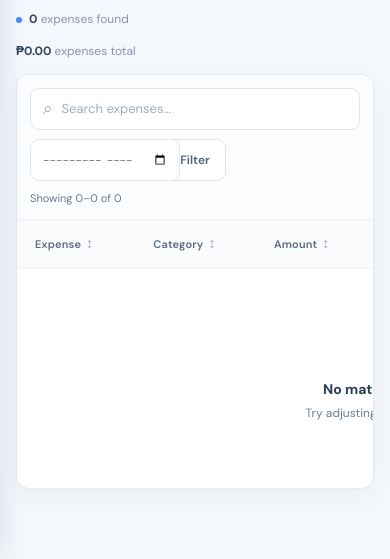
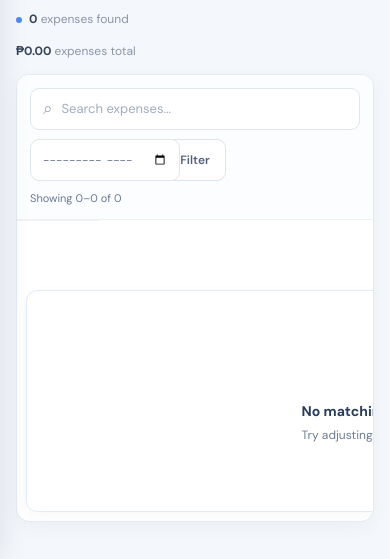
Before and after one commit to NicoleAndrea1010/rampadmin, a Flask app: page /expenses in a window 390 px wide. Shown: the part 377-936 px from the top of the page. Run offline with Flask 3, Linux system fonts and the light colour scheme; data comes from the database, SQL or seed files in the repository; data that the repository does not hold is empty.

Commit message:
Polish responsive admin records UI
Co-authored-by: Copilot <223556219+Copilot@users.noreply.github.com>

```diff
--- a/static/polish.css
+++ b/static/polish.css
@@ -282,6 +282,198 @@ form[aria-busy="true"] { cursor: progress; }
 .search-empty strong { color: var(--text-strong); font-size: 13px; }
 .search-empty small { color: var(--text-muted); font-size: 11px; }
 
+.dashboard-heading {
+  position: relative;
+  padding: 4px 0 22px;
+  border-bottom: 1px solid #e6ecf4;
+}
+.dashboard-heading h1::before {
+  margin-bottom: 7px;
+  display: block;
+  color: #7487a2;
+  content: "PORTFOLIO OVERVIEW";
+  font: 700 10px "DM Sans", sans-serif;
+  letter-spacing: .13em;
+}
+.dashboard-heading .page-subtitle { max-width: 560px; }
+.dashboard-heading > .button { box-shadow: 0 6px 16px rgba(40, 111, 227, .2); }
+.dashboard-stats { gap: 14px; }
+.dashboard-stats .stat-card {
+  isolation: isolate;
+  min-height: 138px;
+  padding: 20px 21px;
+  background: linear-gradient(145deg, #fff 0%, #fff 72%, #f7faff 100%);
+  transition: transform .18s ease, border-color .18s ease, box-shadow .18s ease;
+}
+.dashboard-stats .stat-card::after {
+  position: absolute;
+  z-index: -1;
+  right: -24px;
+  bottom: -34px;
+  width: 110px;
+  height: 110px;
+  border: 1px solid rgba(69, 127, 218, .09);
+  border-radius: 50%;
+  content: "";
+}
+.dashboard-stats .stat-card:nth-child(4n + 2)::after { border-color: rgba(130, 102, 206, .1); }
+.dashboard-stats .stat-card:nth-child(4n + 3)::after { border-color: rgba(30, 151, 110, .1); }
+.dashboard-stats .stat-card:nth-child(4n)::after { border-color: rgba(213, 144, 48, .12); }
+.dashboard-stats .stat-card:hover {
+  transform: translateY(-3px);
+  border-color: #cddcf1;
+  box-shadow: 0 12px 26px rgba(31, 64, 112, .09);
+}
+.dashboard-stats .stat-value { font-variant-numeric: tabular-nums; }
+.dashboard-lower-grid { gap: 18px; }
+.follow-up-panel, .activity-summary { box-shadow: 0 3px 14px rgba(25, 43, 70, .035); }
+.follow-up-panel .panel-header, .activity-summary .panel-header { padding-top: 21px; }
+.attention-row { border-radius: 8px; }
+.attention-row:hover { background: #f7faff; }
+.activity-summary-row { padding: 5px 8px; margin: 0 -8px; border-radius: 8px; }
+.activity-summary-row:hover { background: #f7faff; }
+
+.unit-status-strip { box-shadow: 0 3px 14px rgba(25, 43, 70, .025); }
+.unit-status-strip a { min-height: 36px; border: 1px solid #e8edf4; background: #fbfcfe; }
+.unit-status-strip a:hover { border-color: #d3e2f8; }
+.data-panel { box-shadow: 0 5px 20px rgba(25, 43, 70, .04); }
+.table-search:focus-within, .filter-select:focus-within {
+  border-color: #83aef0;
+  box-shadow: 0 0 0 3px rgba(52, 120, 236, .09);
+}
+.filter-toolbar { background: linear-gradient(180deg, #fff, #fcfdff); }
+.count-chip { min-height: 34px; display: inline-flex; align-items: center; }
+.count-chip:hover { background: #f5f8fc; }
+.data-table td { vertical-align: middle; }
+.records-pagination { justify-content: center; }
+.records-pagination > span { min-width: 100px; text-align: center; }
+
+@media (max-width: 760px) {
+  .dashboard-heading {
+    align-items: flex-start;
+    padding-bottom: 17px;
+  }
+  .dashboard-heading h1::before { font-size: 9px; }
+  .dashboard-heading .button { align-self: flex-end; }
+  .dashboard-stats { gap: 11px; }
+  .dashboard-stats .stat-card {
+    min-height: 124px;
+    padding: 16px;
+  }
+  .dashboard-stats .stat-value { margin-top: 10px; }
+  .dashboard-lower-grid { gap: 12px; }
+}
+
+@media (max-width: 640px) {
+  .table-scroll { overflow: visible; }
+  .data-table {
+    width: 100%;
+    min-width: 0;
+    display: block;
+    white-space: normal;
+  }
+  .data-table thead {
+    position: absolute;
+    width: 1px;
+    height: 1px;
+    padding: 0;
+    overflow: hidden;
+    clip: rect(0, 0, 0, 0);
+    white-space: nowrap;
+    clip-path: inset(50%);
+    border: 0;
+  }
+  .data-table tbody {
+    display: grid;
+    gap: 11px;
+    padding: 12px;
+  }
+  .data-table tbody tr {
+    display: grid;
+    overflow: hidden;
+    border: 1px solid #e5ebf3;
+    border-radius: 11px;
+    background: #fff;
+    box-shadow: 0 3px 12px rgba(25, 43, 70, .035);
+  }
+  .data-table tbody tr:hover { background: #fff; }
+  .data-table td,
+  .data-table th:first-child,
+  .data-table td:first-child {
+    height: auto;
+    min-width: 0;
+    padding: 10px 12px;
+    border-top: 1px solid #f0f3f7;
+    text-align: left;
+    white-space: normal;
+  }
+  .data-table td:first-child { border-top: 0; }
+  .data-table td[data-label]:not(.row-actions):not(.empty-cell) {
+    display: grid;
+    grid-template-columns: minmax(84px, .38fr) minmax(0, 1fr);
+    align-items: start;
+    gap: 10px;
+  }
+  .data-table td[data-label]:not(.row-actions):not(.empty-cell)::before {
+    padding-top: 2px;
+    color: #718198;
+    content: attr(data-label);
+    font-size: 10px;
+    font-weight: 600;
+    line-height: 1.4;
+  }
+  .data-table .person-cell { min-width: 0; }
+  .data-table .person-cell strong,
+  .data-table .person-cell small { overflow-wrap: anywhere; white-space: normal; }
+  .data-table .truncate-cell { max-width: 100%; }
+  .data-table .row-actions {
+    min-width: 0;
+    padding: 9px 10px;
+    display: flex;
+    flex-wrap: wrap;
+    align-items: center;
+    justify-content: flex-start;
+    gap: 5px;
+    border-top: 1px solid #e8edf4;
+    background: #f9fbfe;
+    text-align: left;
+  }
+  .data-table .row-actions::before {
+    width: 100%;
+    padding: 0 2px 3px;
+    color: #718198;
+    content: attr(data-label);
+    font-size: 10px;
+    font-weight: 600;
+  }
+  .data-table .row-actions .table-action { margin: 0; }
+  .data-table .empty-cell {
+    display: grid;
+    min-height: 190px;
+    place-content: center;
+    text-align: center;
+  }
+  .data-table .empty-cell::before { content: none !important; }
+  .records-pagination {
+    flex-wrap: wrap;
+    padding: 14px 10px;
+  }
+}
+
+@media (max-width: 420px) {
+  .dashboard-heading { flex-wrap: wrap; }
+  .dashboard-heading > div { width: 100%; }
+  .dashboard-heading .button { align-self: flex-start; }
+  .dashboard-stats .stat-card { min-height: 112px; }
+  .unit-status-strip { gap: 7px; padding: 11px; }
+  .unit-status-strip > strong { flex-basis: 100%; }
+  .data-table tbody { padding: 9px; }
+  .data-table td[data-label]:not(.row-actions):not(.empty-cell) {
+    grid-template-columns: minmax(76px, .34fr) minmax(0, 1fr);
+    gap: 8px;
+  }
+}
+
 :root {
   --text-strong: #192b46;
   --text-body: #4a5a70;
--- a/templates/base.html
+++ b/templates/base.html
@@ -9,8 +9,8 @@
   <link rel="preconnect" href="https://fonts.googleapis.com">
   <link rel="preconnect" href="https://fonts.gstatic.com" crossorigin>
   <link href="https://fonts.googleapis.com/css2?family=DM+Sans:wght@400;500;600;700&family=Manrope:wght@400;500;600;700;800&display=swap" rel="stylesheet">
-  <link rel="stylesheet" href="{{ url_for('static', filename='style.css') }}?v=6">
-  <link rel="stylesheet" href="{{ url_for('static', filename='polish.css') }}?v=6">
+  <link rel="stylesheet" href="{{ url_for('static', filename='style.css') }}?v=7">
+  <link rel="stylesheet" href="{{ url_for('static', filename='polish.css') }}?v=7">
 </head>
 <body data-offline-scope="{{ current_user.uid if current_user else 'preview' }}">
   <div class="app-shell">
@@ -114,6 +114,6 @@
     </div>
   </div>
   <div class="toast" id="toast" role="status"></div>
-  <script src="{{ url_for('static', filename='app.js') }}?v=5" defer></script>
+  <script src="{{ url_for('static', filename='app.js') }}?v=7" defer></script>
 </body>
 </html>
--- a/templates/records.html
+++ b/templates/records.html
@@ -46,7 +46,7 @@
       {% for row in rows %}
         <tr data-record-id="{{ row.id }}">
           {% for key, label in config.columns %}
-            <td data-field="{{ key }}">
+            <td data-field="{{ key }}" data-label="{{ label }}">
               {% if key == 'status' %}
                 <span class="status-pill status-{{ row[key]|lower|replace(' ', '-') }}">{{ row[key] }}</span>
               {% elif key == 'name' and section == 'landlords' %}
@@ -65,7 +65,7 @@
               {% endif %}
             </td>
           {% endfor %}
-          <td class="row-actions">
+          <td class="row-actions" data-label="Actions">
             <a class="table-action" href="{{ url_for('record_detail', section=section, record_id=row.id) }}">View</a>
             {% if section == 'landlords' and row.status|lower != 'archived' %}
               <a class="table-action" data-offline-edit="landlords" data-record="{{ row|tojson|forceescape }}" href="{{ url_for('landlord_form', landlord_id=row.id) }}">Edit</a>
```
Also changed, not shown: static/sw.js (+4 -4 lines), tests/test_app.py (+1 -0 lines).
